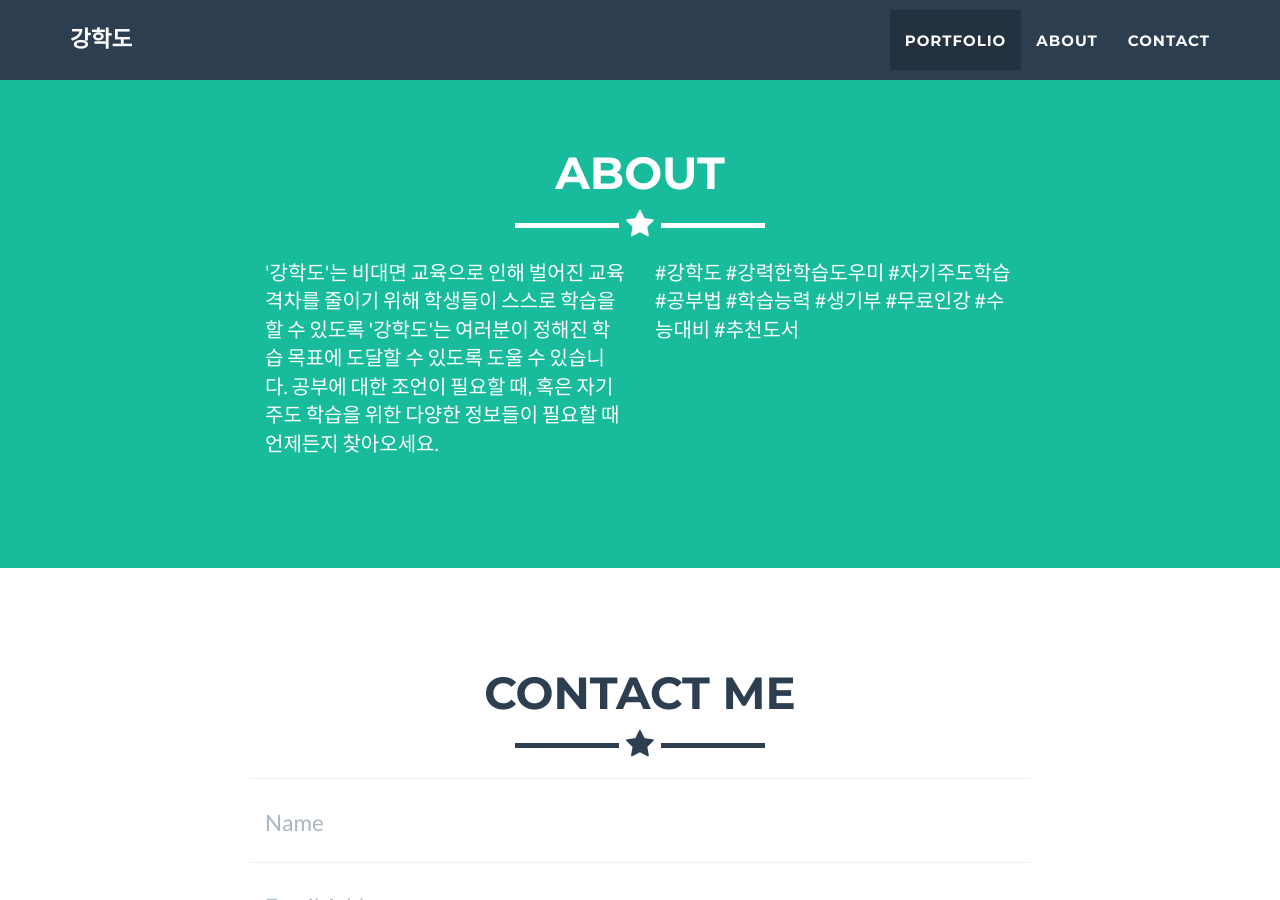
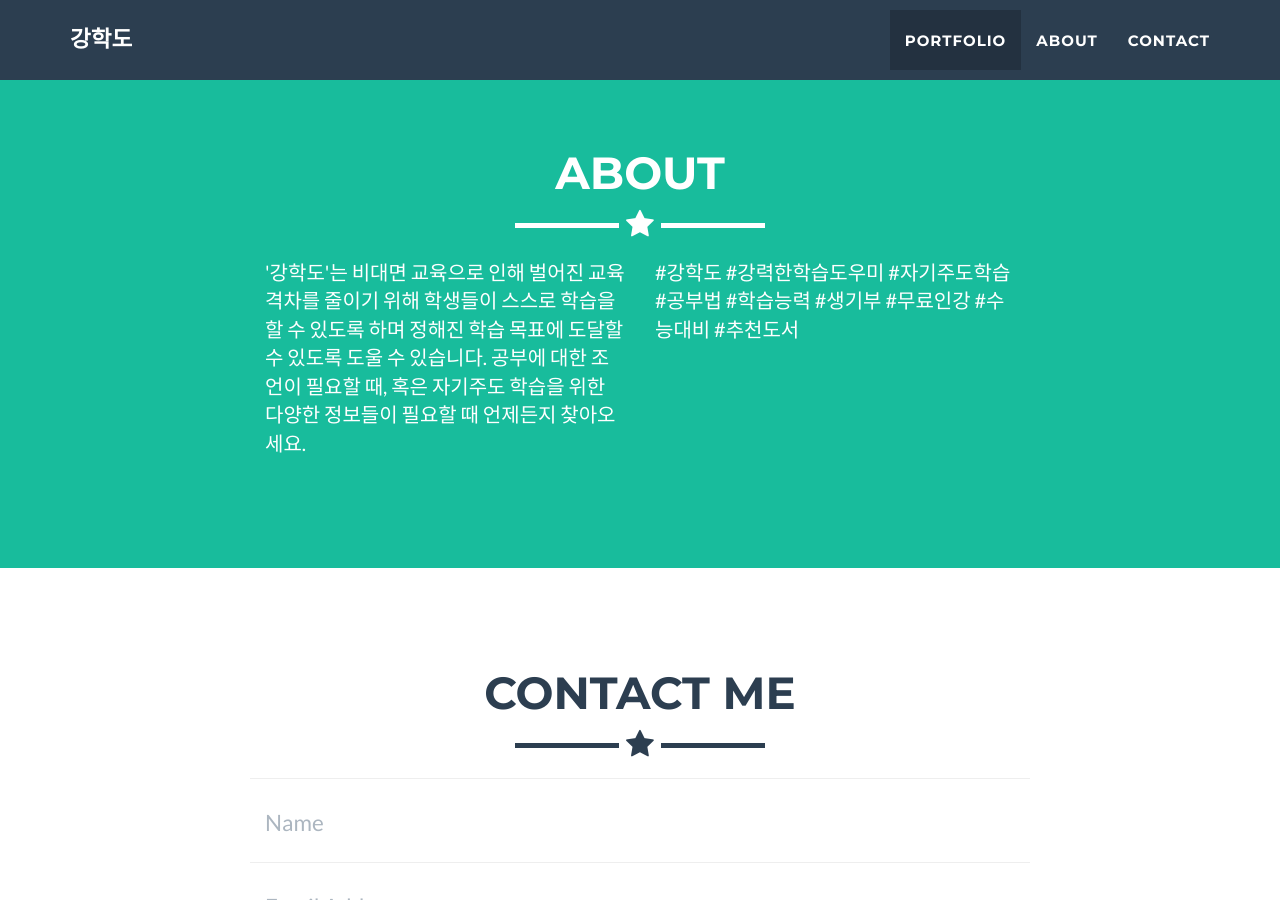
Before and after one commit to study-helper-liveclass/study_helper, a Jekyll site: the page built from _posts/2014-07-18-project-1.markdown, in a window 1280 px wide and 900 px high, scrolled down 2101 px. Built offline with Jekyll 4.4.1, drawn with Linux system fonts in a browser that asks for light colours.

Commit message:
약간 수정

```diff
--- a/_includes/about.html
+++ b/_includes/about.html
@@ -9,10 +9,10 @@
             </div>
             <div class="row">
                 <div class="col-lg-4 col-lg-offset-2">
-                    <p>'강학도'는 비대면 교육으로 인해 벌어진 교육격차를 줄이기 위해 학생들이 스스로 학습을 할 수 있도록 '강학도'는 여러분이 정해진 학습 목표에 도달할 수 있도록 도울 수 있습니다. 공부에 대한 조언이 필요할 때, 혹은 자기주도 학습을 위한 다양한 정보들이 필요할 때 언제든지 찾아오세요.</p>
+                    <p>'강학도'는 비대면 교육으로 인해 벌어진 교육격차를 줄이기 위해 학생들이 스스로 학습을 할 수 있도록 하며 정해진 학습 목표에 도달할 수 있도록 도울 수 있습니다. 공부에 대한 조언이 필요할 때, 혹은 자기주도 학습을 위한 다양한 정보들이 필요할 때 언제든지 찾아오세요.</p>
                 </div>
                 <div class="col-lg-4">
-                    <p>#강학도 #강력한학습도우미 #자기주도학습 #공부법 #학습능력 #생기부 #무료인강 #수능대비 #추천도서 </p>
+                    <p> #강학도 #강력한학습도우미 #자기주도학습 #공부법 #학습능력 #생기부 #무료인강 #수능대비 #추천도서 </p>
                 </div>
 
             </div>
```
